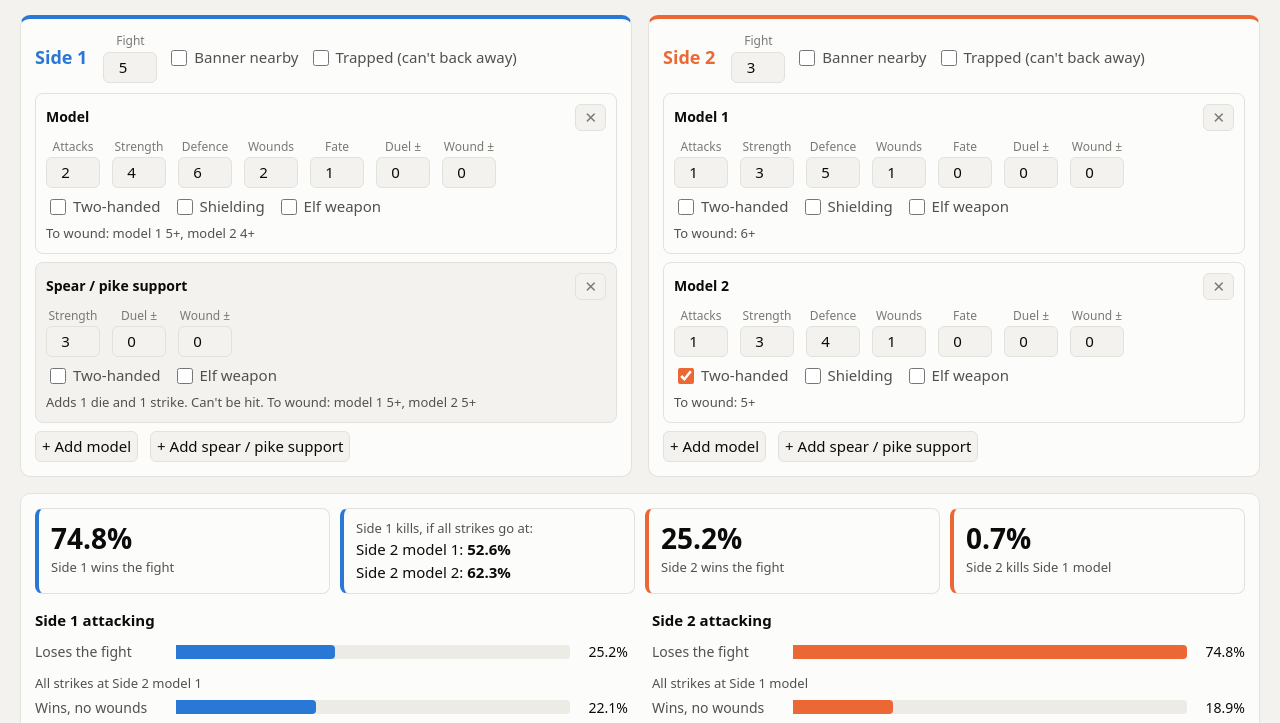
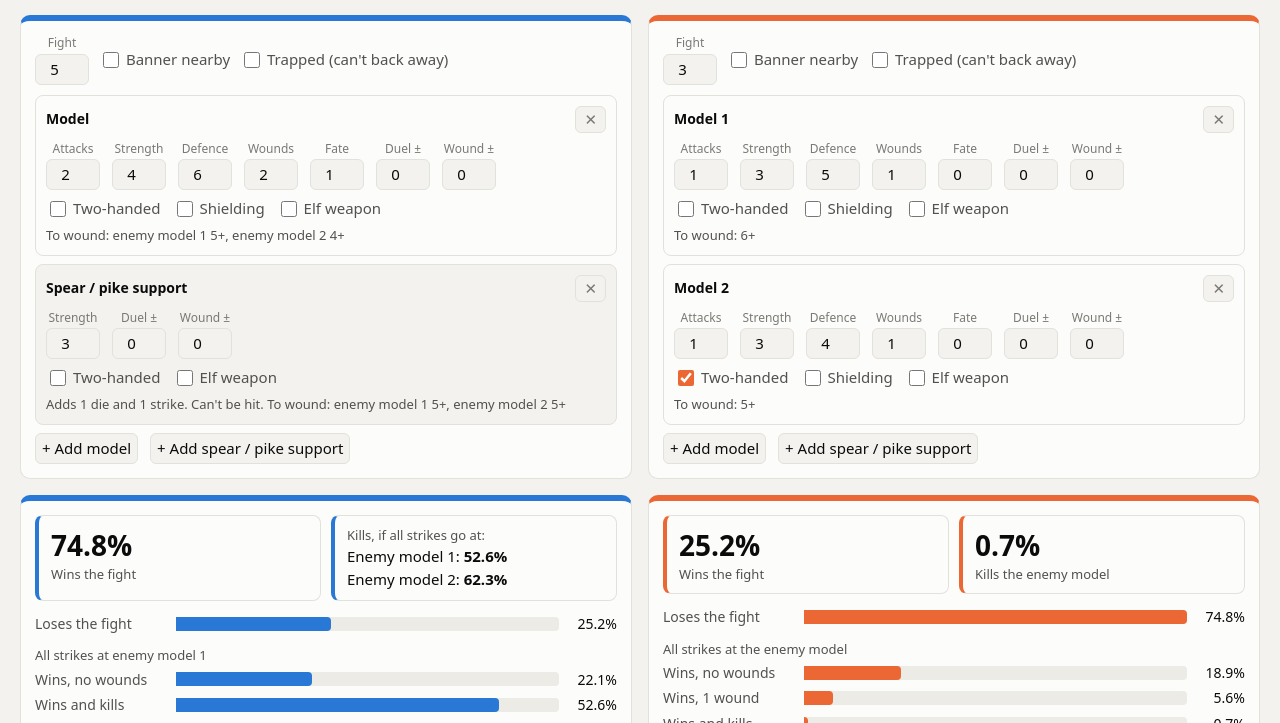
Before and after one commit to Conrad-N/mesbg-calc, a plain HTML site: page index.html in a window 1280 px wide. Shown: the part 77-800 px from the top of the page. Drawn offline with Linux system fonts and the light colour scheme.

Commit message:
No side labels: each side's results sit under its own inputs

```diff
--- a/index.html
+++ b/index.html
@@ -45,9 +45,11 @@
   .stat input { color: var(--text); font-size: 15px; margin-top: 2px; }
   .need { font-size: 13px; color: var(--text2); margin-top: 6px; }
   .x { margin-left: auto; padding: 2px 8px; color: var(--muted); }
-  .results { grid-column: 1 / -1; }
-  .tiles { display: grid; grid-template-columns: repeat(4, 1fr); gap: 10px; }
-  @media (max-width: 700px) { .tiles { grid-template-columns: 1fr 1fr; } }
+  @media (max-width: 900px) { .inA { order: 1; } .resA { order: 2; } .inB { order: 3; } .resB { order: 4; } #shared { order: 5; } details { order: 6; } }
+  .bars { margin-top: 10px; }
+  #shared { grid-column: 1 / -1; margin-top: 0; }
+  .side { border-top-width: 6px; }
+  .tiles { display: grid; grid-template-columns: 1fr 1fr; gap: 10px; }
   .tile { border: 1px solid var(--line); border-radius: 8px; padding: 10px 12px; border-left: 4px solid var(--c); }
   .tile .big { font-size: 28px; font-weight: 650; }
   .tile .lab { color: var(--text2); font-size: 13px; }
@@ -72,9 +74,11 @@
   <p>Odds for one fight in the Middle-earth Strategy Battle Game (2024 rules). Change any number and the results update.</p>
 </header>
 <main>
-  <section class="panel side" id="sideA" style="--c: var(--a)"></section>
-  <section class="panel side" id="sideB" style="--c: var(--b)"></section>
-  <section class="panel results" id="results"></section>
+  <section class="panel side inA" style="--c: var(--a)" aria-label="First side" id="sideA"></section>
+  <section class="panel side inB" style="--c: var(--b)" aria-label="Second side" id="sideB"></section>
+  <section class="panel side resA" style="--c: var(--a)" aria-label="First side results" id="resA"></section>
+  <section class="panel side resB" style="--c: var(--b)" aria-label="Second side results" id="resB"></section>
+  <section class="panel note" id="shared"></section>
   <details class="panel">
     <summary>Rules this calculator uses</summary>
     <ul>
@@ -115,7 +119,6 @@ for (const k of ['a', 'b']) { // a side always needs someone in front
 }
 
 const esc = s => String(s).replace(/[&<>"]/g, c => ({ '&': '&amp;', '<': '&lt;', '>': '&gt;', '"': '&quot;' }[c]));
-const sideName = k => (k === 'a' ? 'Side 1' : 'Side 2');
 const other = k => (k === 'a' ? 'b' : 'a');
 // Front models get numbers ("model 1"); supports are listed after them.
 const fronts = k => state[k].models.map((m, i) => i).filter(i => state[k].models[i].role !== 'support');
@@ -154,7 +157,6 @@ function renderSide(k) {
   const el = document.getElementById(k === 'a' ? 'sideA' : 'sideB');
   el.innerHTML = `
     <div class="side-head">
-      <span class="sname">${sideName(k)}</span>
       <label class="stat" title="The highest Fight value of anyone in this fight">Fight<input type="number" data-k="${k}" data-sf="fight" value="${esc(s.fight)}" min="1" max="10"></label>
       <label class="tog"><input type="checkbox" data-k="${k}" data-sf="banner" ${s.banner ? 'checked' : ''}> Banner nearby</label>
       <label class="tog"><input type="checkbox" data-k="${k}" data-sf="trapped" ${s.trapped ? 'checked' : ''}> Trapped (can't back away)</label>
@@ -168,69 +170,60 @@ function renderSide(k) {
 }
 
 const pct = v => (v * 100).toFixed(1) + '%';
-const enemyName = (k, j) => `${sideName(k)} ${fronts(k).length > 1 ? `model ${j + 1}` : 'model'}`;
+const enemyName = (k, j) => (fronts(other(k)).length > 1 ? `enemy model ${j + 1}` : 'the enemy model');
 
 function bars(k, r, idx) {
-  const o = other(k);
-  const rowsFor = (vs, j) => {
-    const W = vs.wounds, dist = vs.dist;
+  const lose = r.wins[1 - idx];
+  const blocks = r.vs[idx].map(vs => {
     const rows = [];
-    for (let w = 0; w < W; w++) rows.push({ t: w === 0 ? 'Wins, no wounds' : `Wins, ${w} wound${w > 1 ? 's' : ''}`, v: dist[w], w });
-    rows.push({ t: 'Wins and kills', v: dist[W], w: W });
+    for (let w = 0; w < vs.wounds; w++) rows.push({ t: w === 0 ? 'Wins, no wounds' : `Wins, ${w} wound${w > 1 ? 's' : ''}`, v: vs.dist[w], w });
+    rows.push({ t: 'Wins and kills', v: vs.dist[vs.wounds], w: vs.wounds });
     return rows;
-  };
-  const blocks = r.vs[idx].map(rowsFor);
-  const lose = r.wins[1 - idx];
+  });
   const max = Math.max(lose, ...blocks.flat().map(x => x.v), 0.01);
   const bar = (x, tip = '') => `<div class="bar" title="${tip}"><span class="t">${esc(x.t)}</span>
       <div class="track"><div class="fill" style="width:${(x.v / max * 100).toFixed(2)}%"></div></div>
       <span class="v">${pct(x.v)}</span></div>`;
-  return `<h3>${esc(sideName(k))} attacking</h3>` + bar({ t: 'Loses the fight', v: lose }) +
-    blocks.map((rows, j) => {
-      const dist = r.vs[idx][j].dist;
-      const atLeast = w => dist.slice(w).reduce((a, b) => a + b, 0);
-      return `<div class="sub">All strikes at ${esc(enemyName(o, j))}</div>` +
-        rows.map(x => bar(x, `At least ${x.w || 0} wound${x.w === 1 ? '' : 's'}: ${pct(atLeast(x.w))}`)).join('');
-    }).join('');
+  return bar({ t: 'Loses the fight', v: lose }) + blocks.map((rows, j) => {
+    const dist = r.vs[idx][j].dist;
+    const atLeast = w => dist.slice(w).reduce((a, b) => a + b, 0);
+    return `<div class="sub">All strikes at ${enemyName(k, j)}</div>` +
+      rows.map(x => bar(x, `At least ${x.w || 0} wound${x.w === 1 ? '' : 's'}: ${pct(atLeast(x.w))}`)).join('');
+  }).join('');
 }
 
 function killTile(k, r, idx) {
-  const o = other(k), list = r.vs[idx];
-  if (list.length === 1) return `<div class="big">${pct(list[0].kill)}</div><div class="lab">${esc(sideName(k))} kills ${esc(enemyName(o, 0))}</div>`;
-  return `<div class="lab">${esc(sideName(k))} kills, if all strikes go at:</div>` +
-    list.map((v, j) => `<div class="kl">${esc(sideName(o))} model ${j + 1}: <b>${pct(v.kill)}</b></div>`).join('');
+  const list = r.vs[idx];
+  if (list.length === 1) return `<div class="big">${pct(list[0].kill)}</div><div class="lab">Kills the enemy model</div>`;
+  return `<div class="lab">Kills, if all strikes go at:</div>` +
+    list.map((v, j) => `<div class="kl">Enemy model ${j + 1}: <b>${pct(v.kill)}</b></div>`).join('');
 }
 
 function recompute() {
   const r = MESBG.calculate({ a: state.a, b: state.b });
   for (const [idx, k] of [[0, 'a'], [1, 'b']]) {
-    const o = other(k), many = fronts(o).length > 1;
+    const many = fronts(other(k)).length > 1;
     state[k].models.forEach((m, i) => {
       const el = document.querySelector(`[data-need="${k}-${i}"]`);
       if (!el) return;
       const needs = r.needs[idx][i];
       let txt = needs[0] === 'shielding' ? 'Shielding: makes no strikes.'
-        : many ? 'To wound: ' + needs.map((n, j) => `model ${j + 1} ${n}`).join(', ') : `To wound: ${needs[0]}`;
+        : many ? 'To wound: ' + needs.map((n, j) => `enemy model ${j + 1} ${n}`).join(', ') : `To wound: ${needs[0]}`;
       if (m.role === 'support') txt = 'Adds 1 die and 1 strike. Can\'t be hit. ' + txt;
       el.textContent = txt;
     });
+    document.getElementById(k === 'a' ? 'resA' : 'resB').innerHTML = `
+      <div class="tiles">
+        <div class="tile"><div class="big">${pct(r.wins[idx])}</div><div class="lab">Wins the fight</div></div>
+        <div class="tile">${killTile(k, r, idx)}</div>
+      </div>
+      <div class="bars">${bars(k, r, idx)}</div>
+      ${r.shieldBlocked[idx] ? '<div class="warn">Can\'t shield while a spear or pike supports this side, so shielding is ignored.</div>' : ''}`;
   }
-  const warn = [0, 1].filter(i => r.shieldBlocked[i]).map(i => `${esc(sideName(i ? 'b' : 'a'))} can't shield while a spear or pike supports it, so shielding is ignored.`);
-  document.getElementById('results').innerHTML = `
-    <div class="tiles">
-      <div class="tile" style="--c: var(--a)"><div class="big">${pct(r.wins[0])}</div><div class="lab">${esc(sideName('a'))} wins the fight</div></div>
-      <div class="tile" style="--c: var(--a)">${killTile('a', r, 0)}</div>
-      <div class="tile" style="--c: var(--b)"><div class="big">${pct(r.wins[1])}</div><div class="lab">${esc(sideName('b'))} wins the fight</div></div>
-      <div class="tile" style="--c: var(--b)">${killTile('b', r, 1)}</div>
-    </div>
-    <div class="split">
-      <div style="--c: var(--a)">${bars('a', r, 0)}</div>
-      <div style="--c: var(--b)">${bars('b', r, 1)}</div>
-    </div>
-    ${warn.map(w => `<div class="warn">${w}</div>`).join('')}
-    <div class="note">Top dice tied in ${pct(r.tieFight + r.tieRoll)} of fights: ${pct(r.tieFight)} settled by Fight, ${pct(r.tieRoll)} by a roll-off.
-      <button id="share" style="margin-left:8px">Copy link to this matchup</button>
-      <button id="reset">Reset</button></div>`;
+  document.getElementById('shared').innerHTML = `
+    Top dice tied in ${pct(r.tieFight + r.tieRoll)} of fights: ${pct(r.tieFight)} settled by Fight, ${pct(r.tieRoll)} by a roll-off.
+    <button id="share" style="margin-left:8px">Copy link to this matchup</button>
+    <button id="reset">Reset</button>`;
   const enc = btoa(unescape(encodeURIComponent(JSON.stringify(state))));
   history.replaceState(null, '', '#' + enc);
   localStorage.setItem('mesbg-calc', JSON.stringify(state));
```
